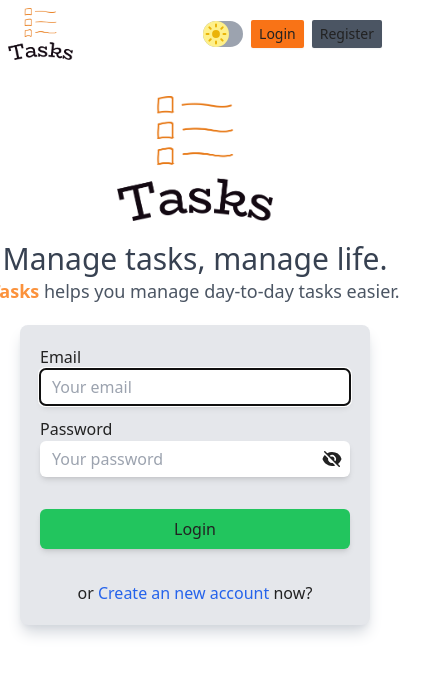
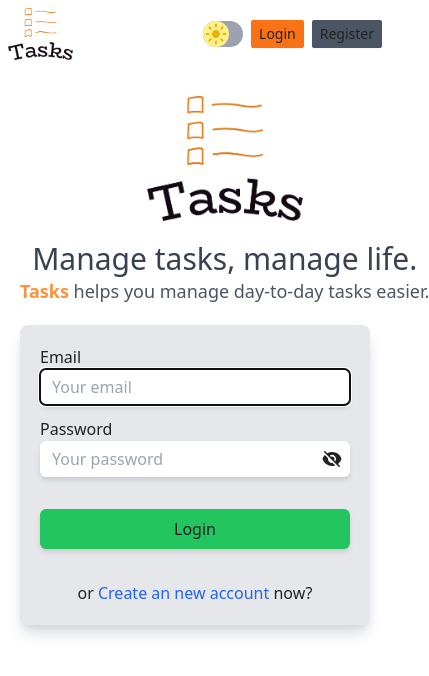
Before and after one commit to vanhuyvo1997/my-task, a Next.js app: page / in a window 390 px wide. Shown: the top 676 px of the page, 429 px wide, since content can reach past the window. Built offline with nearby package versions, Linux system fonts and the light colour scheme; no server answers.

Commit message:
update home layout

```diff
--- a/app/_components/layouts/greetings.tsx
+++ b/app/_components/layouts/greetings.tsx
@@ -8,7 +8,7 @@ export default function Greetings() {
     const isDarkMode = useDarkModeContext();
     const logo = isDarkMode ? logo_dark : logo_light;
 
-    return <div className="flex flex-col items-center gap-5 lg:items-start md:w-fit">
+    return <div className="flex flex-col items-center gap-5 lg:items-start w-fit mx-auto">
         <Image src={logo} height={125} alt="Logo" />
         <div className="text-center  md:text-left">
             <h1 className="text-3xl text-gray-700 dark:text-gray-300 text-nowrap">Manage tasks, manage life.</h1>
```
